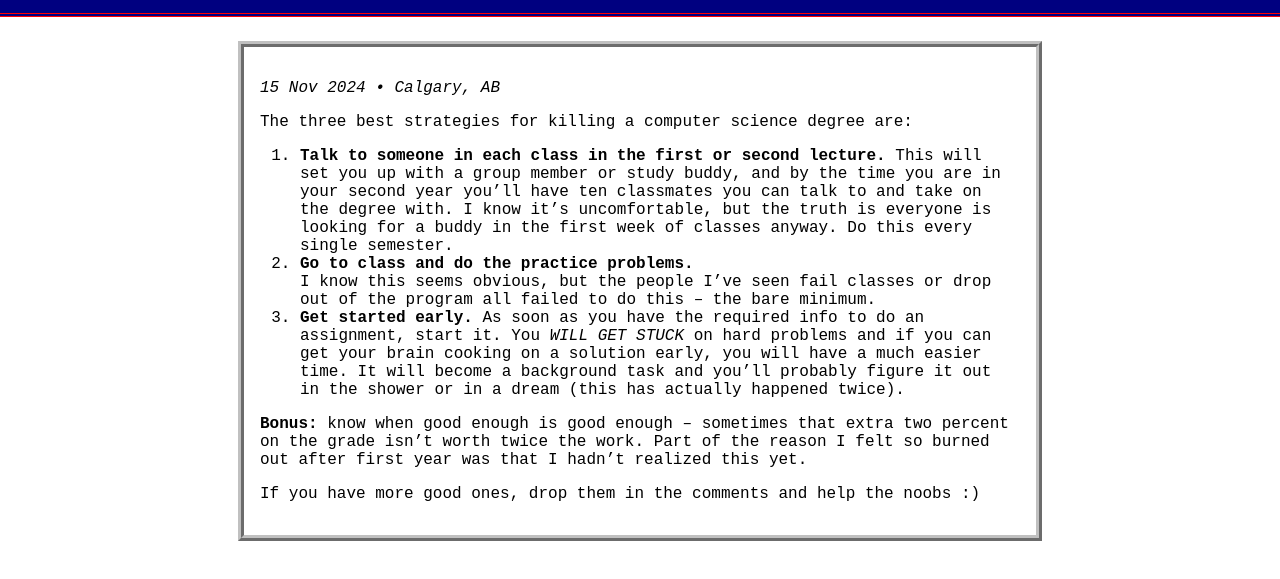
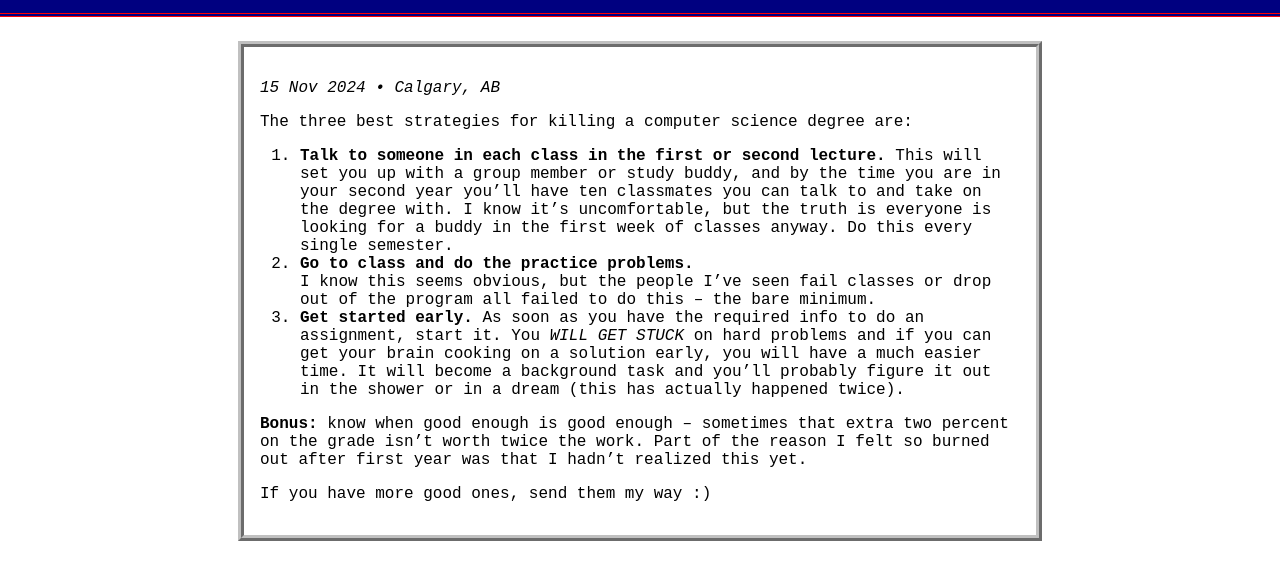
Before and after one commit to HyprPixl/hyprpixl.github.io, a plain HTML site: page posts/three-best-strategies-cs-degree.html in a window 1280 px wide. Shown: the part 147-726 px from the top of the page. Drawn offline with Linux system fonts and the light colour scheme.

Commit message:
Update three-best-strategies-cs-degree.html

```diff
--- a/posts/three-best-strategies-cs-degree.html
+++ b/posts/three-best-strategies-cs-degree.html
@@ -30,7 +30,7 @@
 
 <p><strong>Bonus:</strong> know when good enough is good enough – sometimes that extra two percent on the grade isn’t worth twice the work. Part of the reason I felt so burned out after first year was that I hadn’t realized this yet.</p>
 
-<p>If you have more good ones, drop them in the comments and help the noobs :)</p>
+<p>If you have more good ones, send them my way :)</p>
 </article></main>
 </body>
 </html>
```
